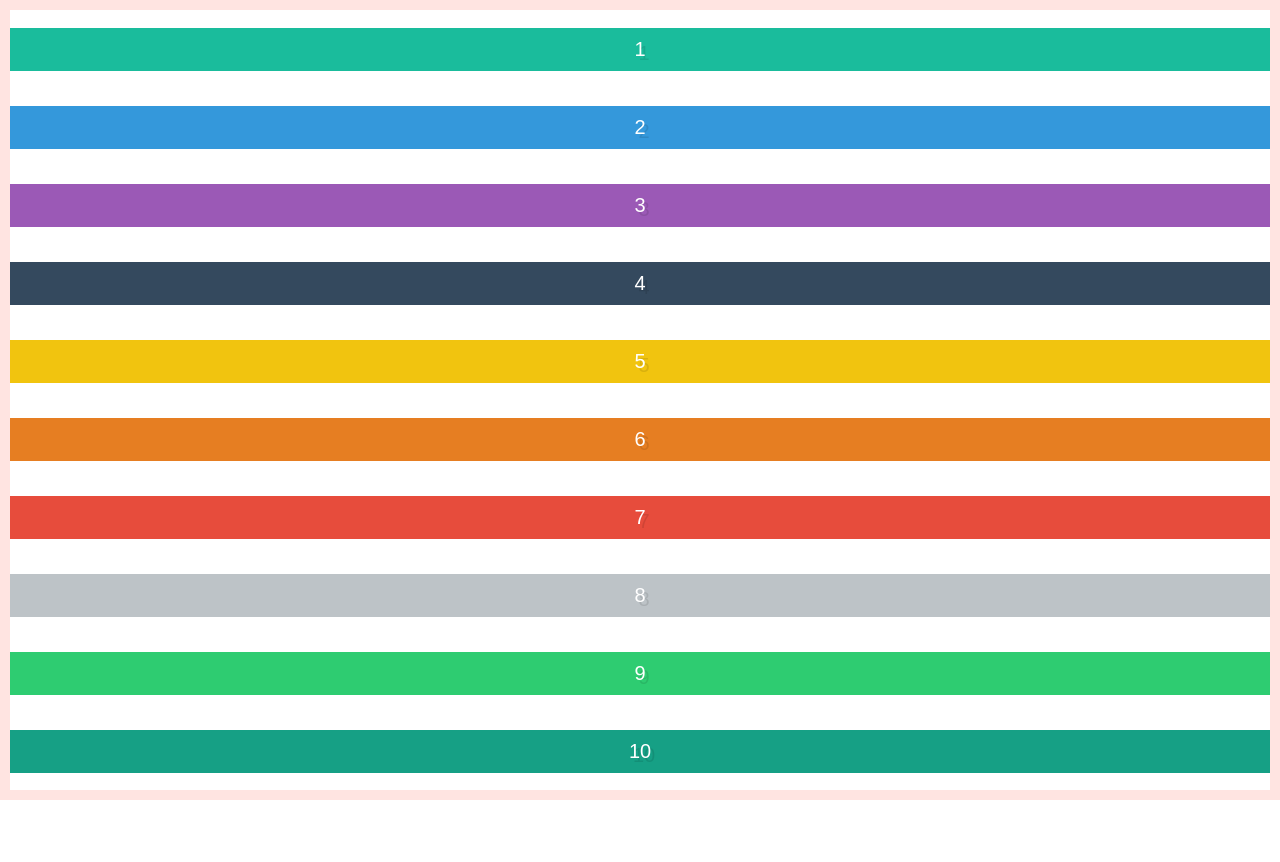
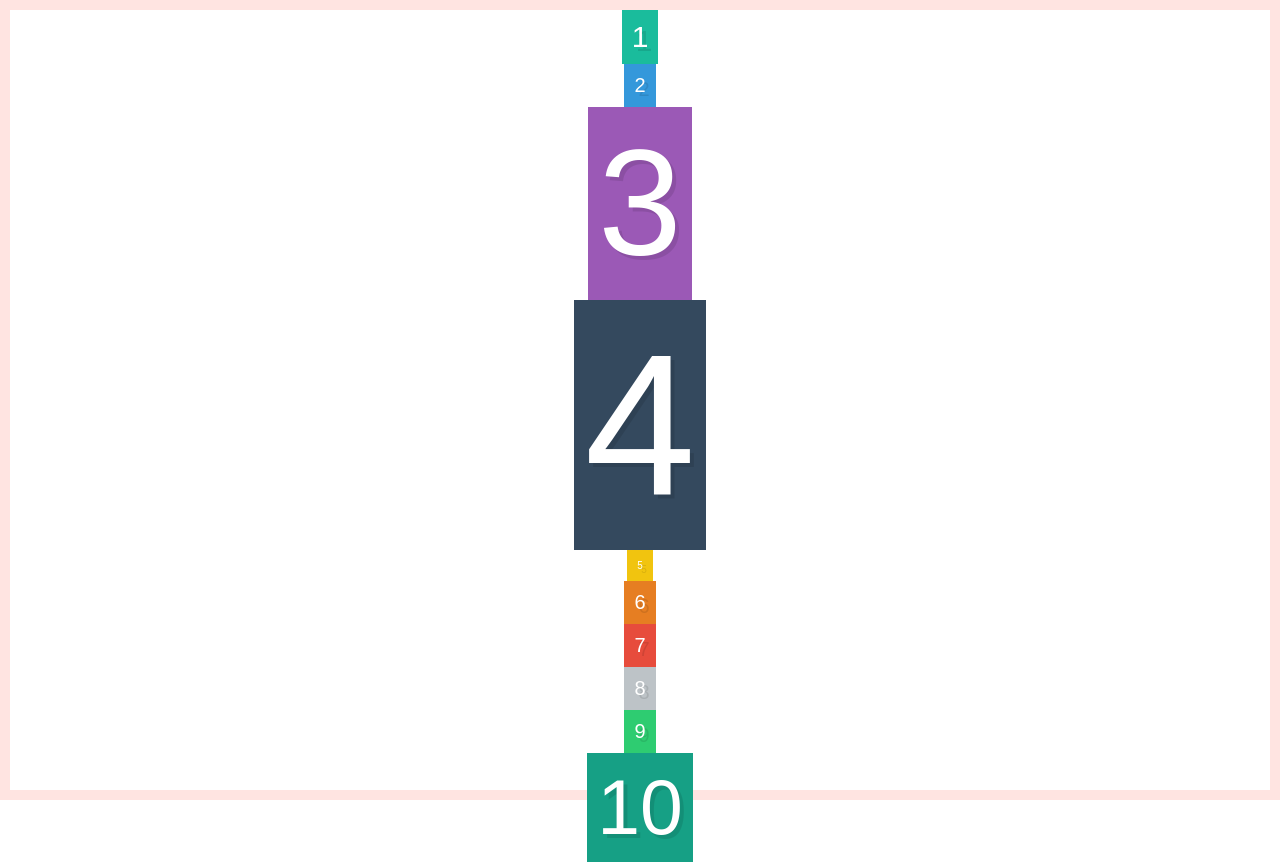
Before and after one commit to Jebbie87/flexbox-learning-by-example, a plain HTML site: page intro/index.html in a window 1280 px wide. Before the commit the page ends 800 px from the top, so only its background shows below. Drawn offline with Linux system fonts and the light colour scheme.

Commit message:
Finished lesson #7

```diff
--- a/intro/style.css
+++ b/intro/style.css
@@ -32,11 +32,33 @@ input[type=reset],input[type=submit]{-webkit-appearance:button;cursor:pointer;}b
 /* Default direction */
 /* Main axis = left to right and Cross Axis = top to bottom */
 /* flex-direction: row; is always the default */
+/* align-items:center; centers the cross-axis */
+/* algin-items:baseline; aligns it by text */
 
 .container {
   display: flex;
-  justify-content: space-around;
   border: 10px solid mistyrose;
-  flex-direction: column;
-  min-height: 100vh;
+  align-items:center;
+  height: 100vh;
+  flex-direction: column
 }
+
+.box1 {
+  font-size: 30px;
+}
+
+.box3 {
+  font-size: 150px;
+}
+
+.box4 {
+  font-size: 200px;
+}
+
+.box5 {
+  font-size: 10px;
+}
+
+.box10 {
+  font-size: 77px;
+}
```
